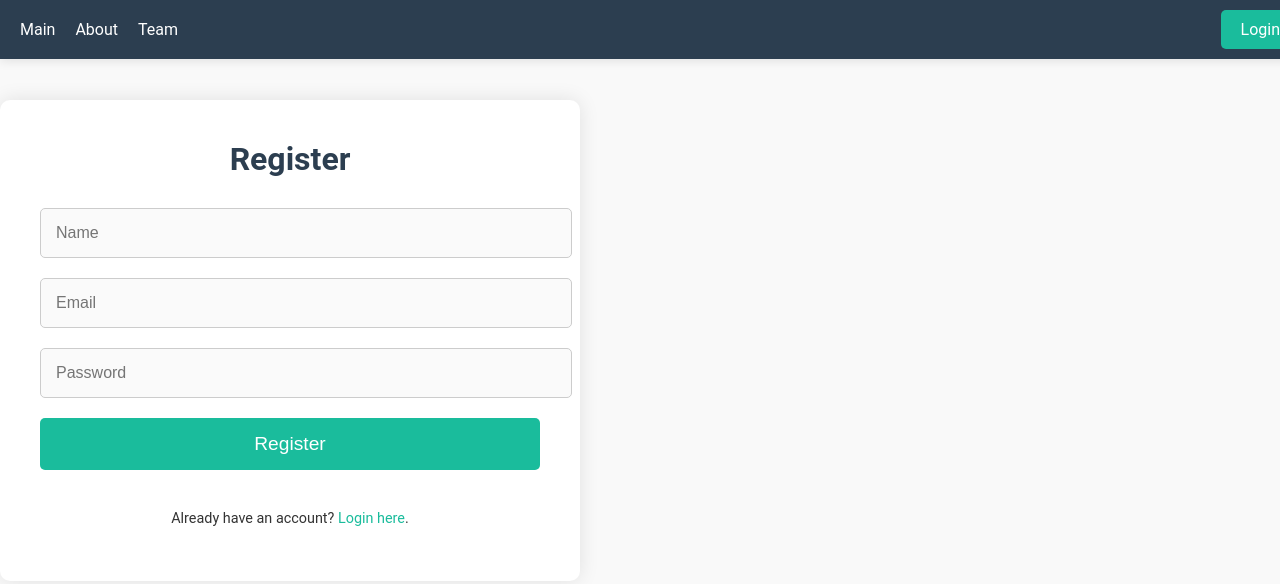
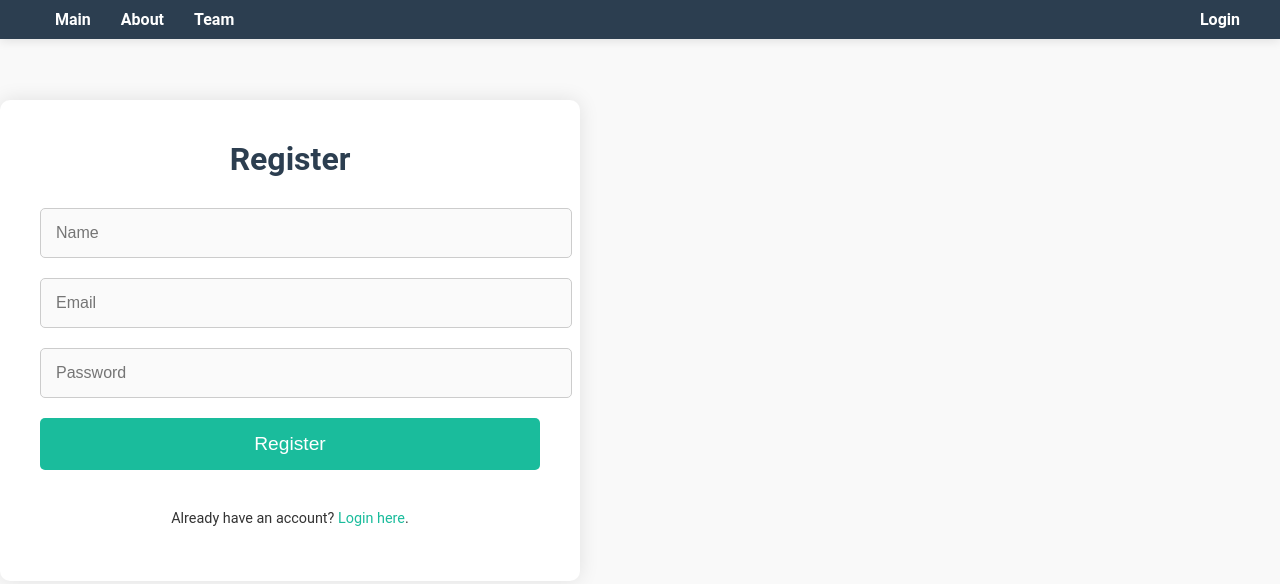
Before and after one commit to angelicatang07/angelicatang07.github.io, a website with bundled scripts: page screens/register.html in a window 1280 px wide. Built offline with nearby package versions, Linux system fonts and the light colour scheme.

Commit message:
Update register.css

```diff
--- a/stylesheets/register.css
+++ b/stylesheets/register.css
@@ -7,55 +7,61 @@ body {
     color: #333;
 }
 
-/* Nav Bar Styles */
-.nav-bar {
+/* Header and Navigation Bar */
+header {
+    background-color: #2c3e50;
+    color: #fff;
+    padding: 10px 0;
+    position: fixed;
     width: 100%;
-    background-color: #2c3e50;
+    top: 0;
+    z-index: 1000;
+    box-shadow: 0 2px 10px rgba(0, 0, 0, 0.1);
+    transition: background-color 0.3s ease-in-out;
+}
+
+header .nav-bar {
     display: flex;
     justify-content: space-between;
     align-items: center;
-    padding: 10px 20px;
-    box-shadow: 0 2px 10px rgba(0, 0, 0, 0.1);
-    position: fixed;
-    top: 0;
-    left: 0;
-    z-index: 1000;
+    margin: 0 auto;
+    padding: 0 20px;
+    max-width: 1200px;
 }
 
-.nav-bar ul {
+header .nav-bar ul {
     list-style-type: none;
     margin: 0;
     padding: 0;
     display: flex;
-    gap: 20px;
 }
 
-.nav-bar li {
-    display: inline;
+header .nav-bar ul li {
+    margin: 0 15px;
 }
 
-.nav-bar a {
+header .nav-bar ul li a {
     color: #fff;
     text-decoration: none;
-    font-size: 1em;
-    transition: color 0.3s;
+    font-weight: bold;
+    transition: color 0.3s ease-in-out;
 }
 
-.nav-bar a:hover {
+header .nav-bar ul li a:hover {
+    text-decoration: underline;
     color: #1abc9c;
 }
 
-.login-btn {
-    background-color: #1abc9c;
+header .login-btn {
     color: #fff;
-    padding: 10px 20px;
-    border-radius: 5px;
     text-decoration: none;
-    transition: background-color 0.3s;
+    font-weight: bold;
+    transition: color 0.3s ease-in-out;
 }
 
-.login-btn:hover {
-    background-color: #16a085;
+header .login-btn:hover {
+    text-decoration: underline;
+    color: #1abc9c;
 }
 
 /* Content Container */
```
